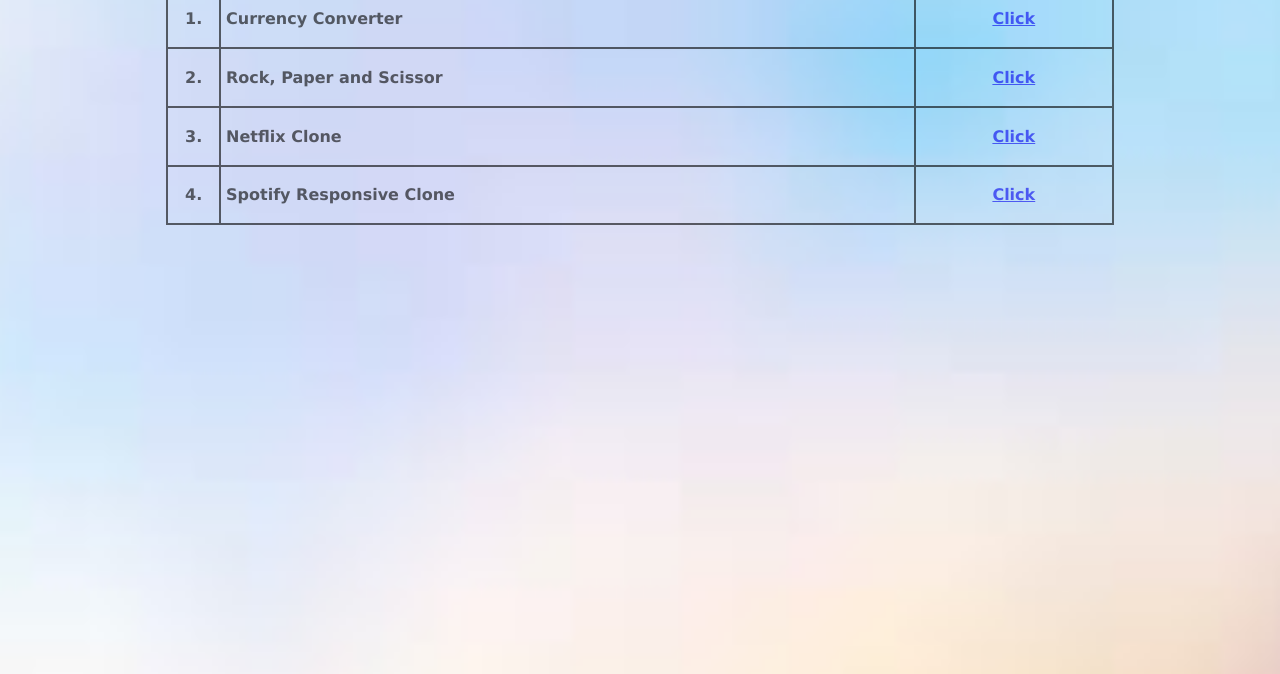
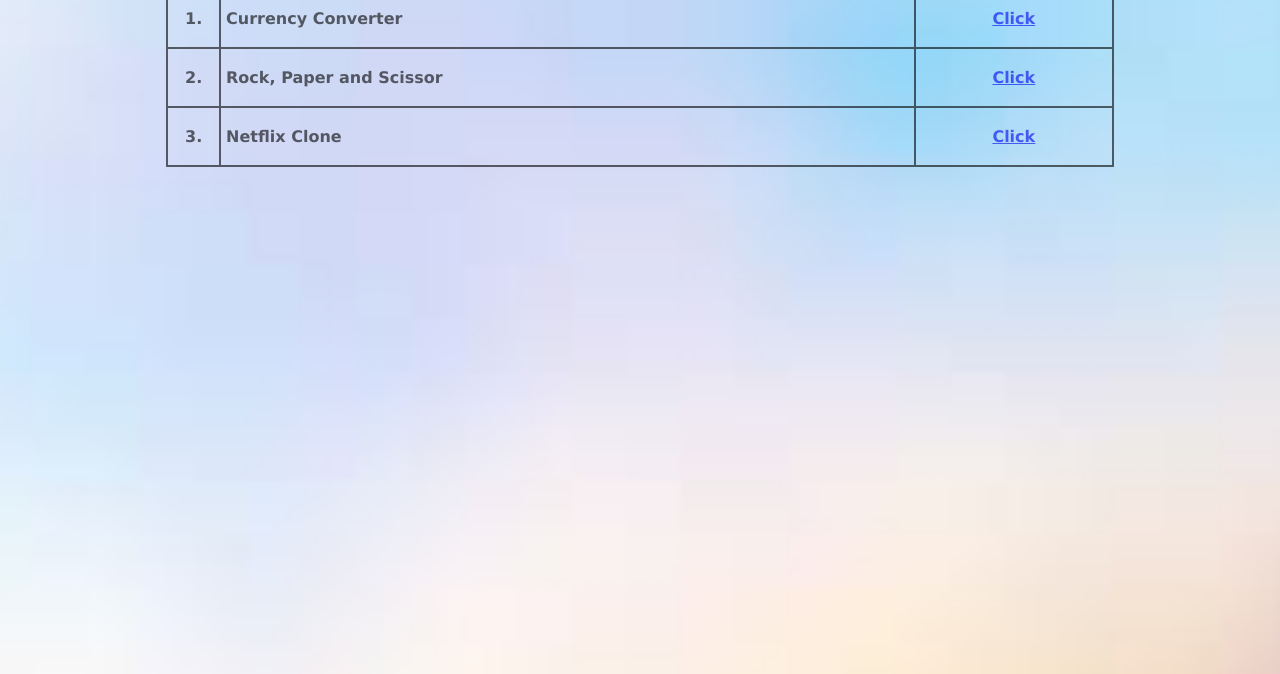
Before and after one commit to yuva-ind/Portfolio, a plain HTML site: page projects/project.html in a window 1280 px wide. Shown: the part 126-800 px from the top of the page. Drawn offline with Linux system fonts and the light colour scheme.

Commit message:
Update project.html

```diff
--- a/projects/project.html
+++ b/projects/project.html
@@ -77,11 +77,6 @@
             <td class="certificate">Netflix Clone</td>
             <td><a href="netflixClone_project/index.html" target="_blank">Click</a></td>
         </tr>
-        <tr>
-            <td class="serial">4.</td>
-            <td class="certificate">Spotify Responsive Clone</td>
-            <td><a href="spotify_project/index.html" target="_blank">Click</a></td>
-        </tr>
     </table>
 </body>
 </html>
```
